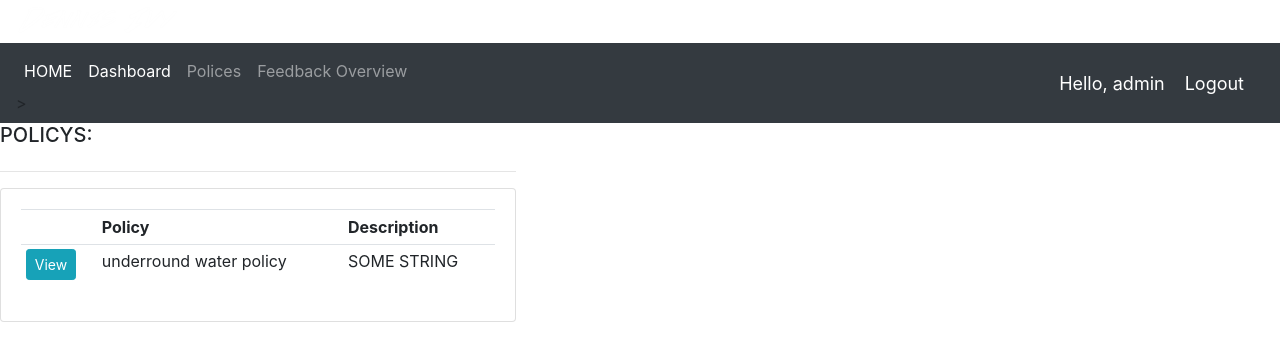
After one commit to IndiaCFG2/team-8, a Django app: page /policys/ in a window 1280 px wide. The commit adds this page. Shown: the top 361 px of the page. Run offline with Django 3.2, Linux system fonts and the light colour scheme; a user stored in the database is signed in; data comes from the database, SQL or seed files in the repository; both versions use the stored data as it was after the commit; some libraries are stand-ins or nearby versions.

Commit message:
added develop branch

```diff
--- a/civis/authentication/models.py
+++ b/civis/authentication/models.py
@@ -3,6 +3,7 @@ from django.db import models
 # Create your models here.
 class Policy(models.Model):
     name = models.CharField(max_length=120)
+    desc = models.TextField(default='SOME STRING')
 
     def __str__(self):
         return self.name
@@ -10,7 +11,10 @@ class Policy(models.Model):
 class Feedback(models.Model):
     user_name = models.CharField(max_length=120)
     policy = models.TextField()
-    gender = models.TextField()
+    gender = (
+        ('M', 'Male'),
+        ('F', 'Female'),
+    )
     age = models.TextField()
     happy = models.BooleanField()
     date = models.DateField(auto_now_add=True)
--- a/civis/authentication/templates/authentication/navbar.html
+++ b/civis/authentication/templates/authentication/navbar.html
@@ -36,7 +36,7 @@
         <a class="nav-link" href="{% url 'user-page' %}">HOME</a>>
       </li>
       <li class="nav-item">
-        <a class="nav-link" href="">Polices </a>
+        <a class="nav-link" href="{% url 'policys' %}">Polices </a>
       </li>
       <li class="nav-item">
         <a class="nav-link" href="">Feedback </a>
--- /dev/null
+++ b/civis/authentication/templates/authentication/policys.html
@@ -0,0 +1,31 @@
+{%  extends 'authentication/main.html' %}
+{% block content %}
+
+<h5>POLICYS:</h5>
+<div class="row">
+	<div class="col-md-5">
+		<hr>
+		<div class="card card-body">
+
+			<table class="table table-sm">
+				<tr>
+					<th></th>
+					<th>Policy</th>
+					<th>Description</th>
+				</tr>
+
+				{% for policy in policys %}
+					<tr>
+						<td><a class="btn btn-sm btn-info" href="">View</a></td>
+						<td>{{policy.name}}</td>
+						<td>{{policy.desc}}</td>
+					</tr>
+				{% endfor %}
+
+			</table>
+		</div>
+    </div>
+</div>
+
+
+{% endblock content %}
--- a/civis/authentication/urls.py
+++ b/civis/authentication/urls.py
@@ -24,5 +24,7 @@ urlpatterns = [
     path('', views.home, name="home"),
     path('user/', views.userPage, name="user-page"),
     path('detail/', views.detail, name="detail"),
+    path('policys/', views.policys, name="policys"),
+
 
 ]
--- a/civis/authentication/views.py
+++ b/civis/authentication/views.py
@@ -8,7 +8,7 @@ from django.contrib.auth.decorators import login_required
 from .decorators import unauthenticated_user, allowed_users, admin_only
 from django.contrib.auth.models import Group
 from .forms import CreateUserForm
-
+from . models import *
 @login_required(login_url='login')
 @admin_only
 def detail(request):
@@ -64,3 +64,10 @@ def userPage(request):
 def home(request):
     context={}
     return render(request,'authentication/detail.html',context)
+
+@login_required(login_url='login')
+def policys(request):
+    policys = Policy.objects.all()
+    total_policys = policys.count()
+    context={'policys':policys}
+    return render(request,'authentication/policys.html',context)
```
Also changed, not shown: civis/authentication/migrations/0003_auto_20200808_1501.py (added), civis/db.sqlite3.
